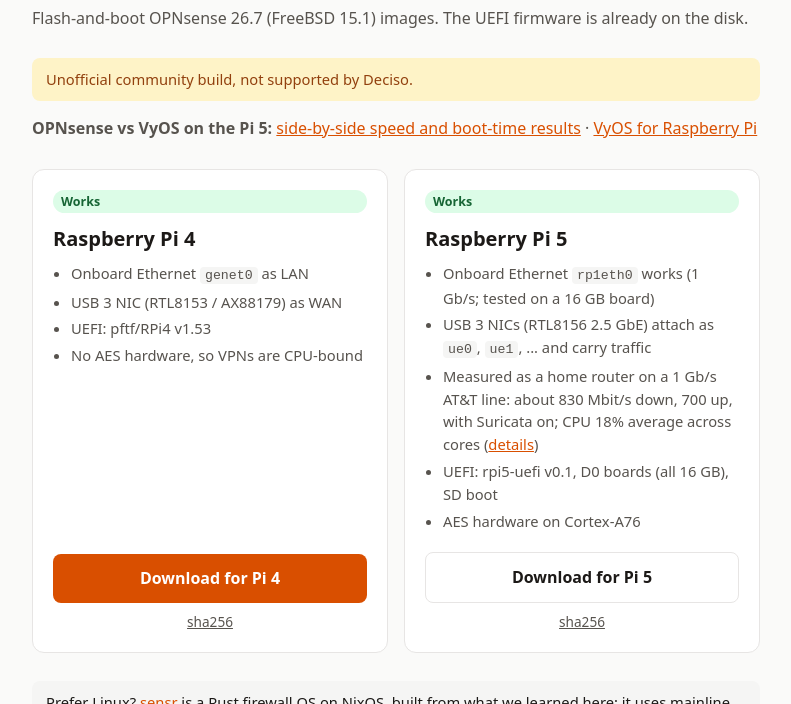
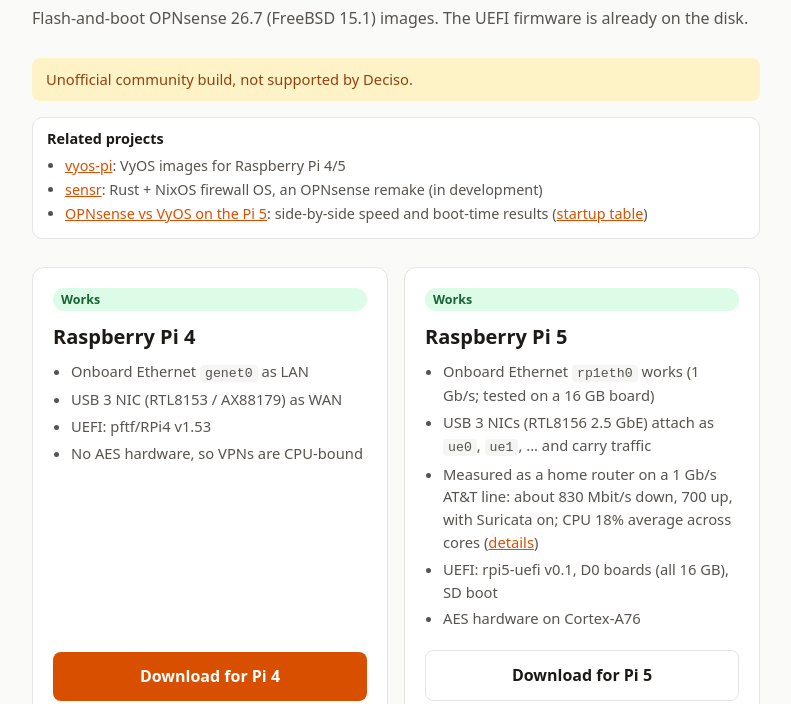
Before and after one commit to itpick/opnsense-pi, a plain HTML site: page docs/index.html in a window 1280 px wide. Shown: the part 96-800 px from the top of the page, without its empty margins (244-1035 px from the left). Drawn offline with Linux system fonts and the light colour scheme.

Commit message:
docs: related-projects block linking vyos-pi, sensr and the Pi 5 comparison
Replaces the separate sensr note (it still said "in planning") and the
comparison line with one Related projects block on the download page and
in the README.

```diff
--- a/docs/index.html
+++ b/docs/index.html
@@ -56,6 +56,10 @@
   td.n .fine { white-space: normal; font-size: .78rem; }
   tr.grp td { background: var(--code); font-weight: 600; font-size: .8rem; padding: 5px 10px; }
   .startup td.n { white-space: normal; }
+  .related { background: var(--card); border: 1px solid var(--line); border-radius: 10px; padding: 10px 14px; margin: 16px 0 20px; font-size: .9rem; }
+  .related ul { margin: 4px 0 0; padding-left: 18px; color: var(--muted); }
+  .related li { margin: 2px 0; }
+  .related a { color: var(--accent); }
   footer { margin-top: 40px; color: var(--muted); font-size: .85rem; }
   footer a, p a, li a { color: var(--accent); }
 </style>
@@ -65,7 +69,14 @@
   <h1>OPNsense for Raspberry Pi</h1>
   <p class="sub">Flash-and-boot OPNsense 26.7 (FreeBSD 15.1) images. The UEFI firmware is already on the disk.</p>
   <p class="note">Unofficial community build, not supported by Deciso.</p>
-  <p class="sub"><strong>OPNsense vs VyOS on the Pi 5:</strong> <a href="https://github.com/itpick/vyos-pi/blob/main/docs/comparison/pi5-iperf-vyos-vs-opnsense.md">side-by-side speed and boot-time results</a> &middot; <a href="https://itpick.github.io/vyos-pi/">VyOS for Raspberry Pi</a></p>
+  <aside class="related" aria-label="Related projects">
+    <strong>Related projects</strong>
+    <ul>
+      <li><a href="https://itpick.github.io/vyos-pi/">vyos-pi</a>: VyOS images for Raspberry Pi 4/5</li>
+      <li><a href="https://itpick.github.io/sensr/">sensr</a>: Rust + NixOS firewall OS, an OPNsense remake (in development)</li>
+      <li><a href="https://github.com/itpick/vyos-pi/blob/main/docs/comparison/pi5-iperf-vyos-vs-opnsense.md">OPNsense vs VyOS on the Pi 5</a>: side-by-side speed and boot-time results (<a href="#startup">startup table</a>)</li>
+    </ul>
+  </aside>
 
   <div class="boards">
     <div class="card">
@@ -94,8 +105,6 @@
       <div class="small"><a href="https://github.com/itpick/opnsense-pi/releases/latest/download/opnsense-pi5.img.xz.sha256">sha256</a></div>
     </div>
   </div>
-
-  <p class="note" style="background:var(--code);color:var(--fg)">Prefer Linux? <a href="https://itpick.github.io/sensr/">sensr</a> is a Rust firewall OS on NixOS, built from what we learned here: it uses mainline Pi 5 Ethernet and RTL8157 support, and NixOS rollback. It is in planning; there are no images yet.</p>
 
   <h3 id="startup">Startup: time until traffic flows and until you can manage it</h3>
   <div class="tbl"><table class="startup">
@@ -147,7 +156,7 @@
 
   <footer>
     Source, VM tests and build scripts: <a href="https://github.com/itpick/opnsense-pi">github.com/itpick/opnsense-pi</a>.
-    The sibling project for VyOS: <a href="https://itpick.github.io/vyos-pi/">vyos-pi</a>.
+    Related: <a href="https://itpick.github.io/vyos-pi/">vyos-pi</a> (VyOS images for Raspberry Pi 4/5) and <a href="https://itpick.github.io/sensr/">sensr</a> (Rust + NixOS firewall OS, in development).
     Built from <a href="https://github.com/maurice-w/opnsense-vm-images">maurice-w/opnsense-vm-images</a>,
     <a href="https://github.com/pftf/RPi4">pftf/RPi4</a> and
     <a href="https://github.com/NumberOneGit/rpi5-uefi">NumberOneGit/rpi5-uefi</a>.
```
Also changed, not shown: 1 other file.
